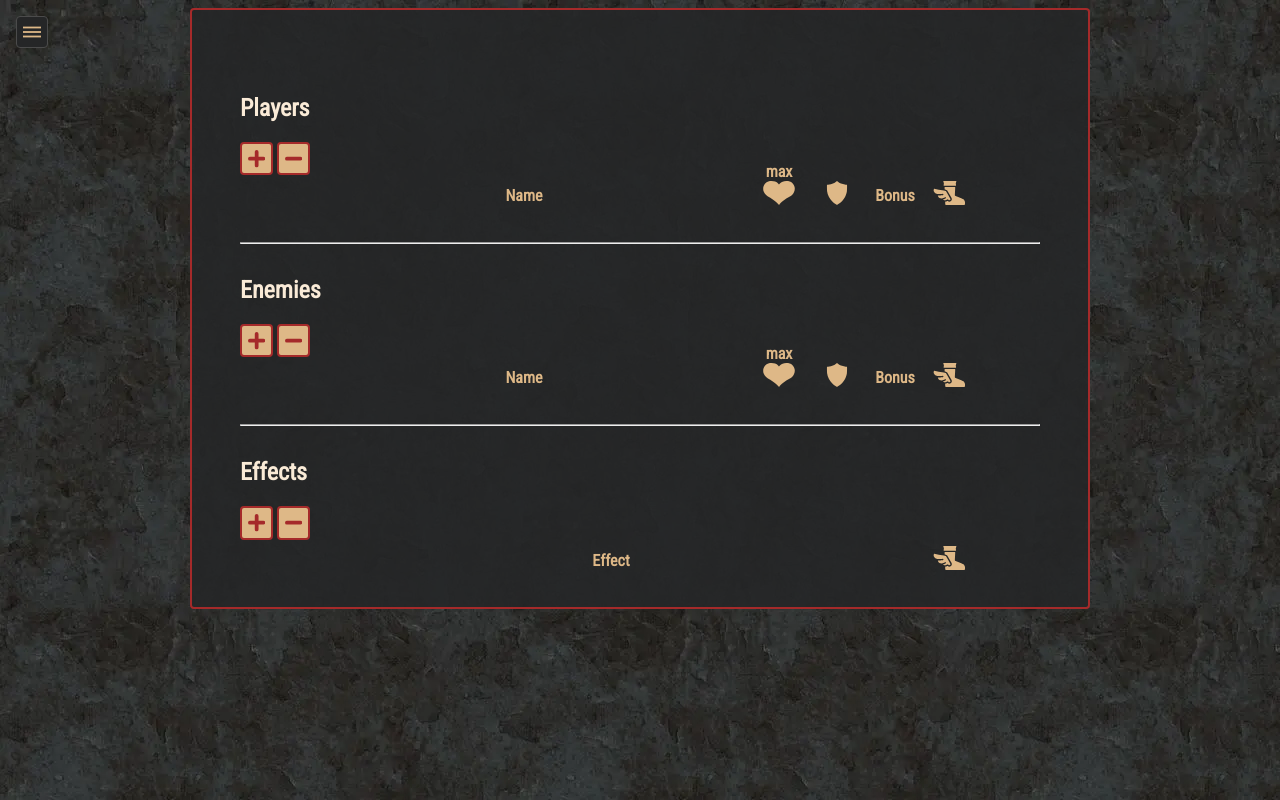
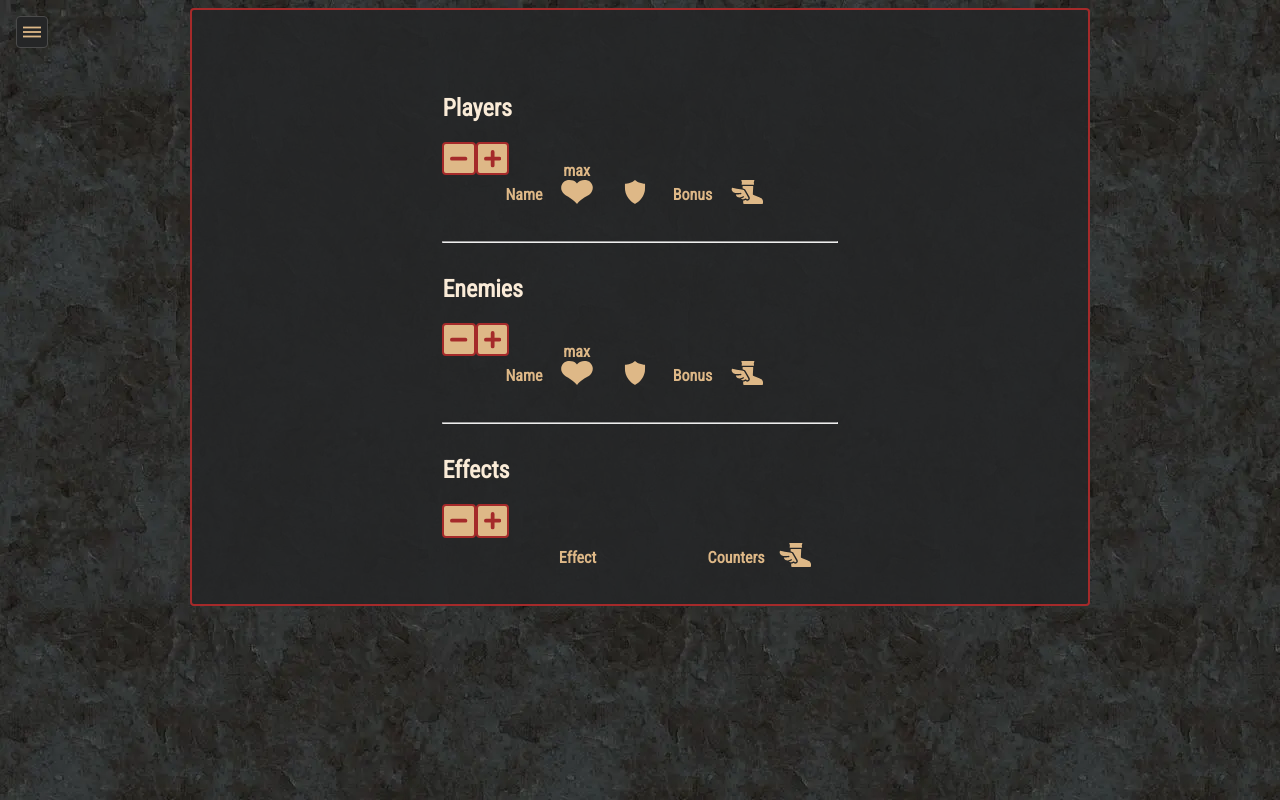
Before and after one commit to Edpacca/ednd-initiative, a Svelte app: page / in a window 1280 px wide. Built offline with nearby package versions, Linux system fonts and the light colour scheme.

Commit message:
develop effects table unlocked

```diff
--- a/src/app.css
+++ b/src/app.css
@@ -38,8 +38,9 @@ body {
 }
 
 table {
-    table-layout: fixed;
+    table-layout: auto;
     width: 100%;
+    max-width: 41em;
     border-collapse: collapse;
     border-spacing: 0;
     font-family: 'Roboto Condensed';
@@ -118,6 +119,7 @@ input:focus {
 
 .icon-header {
     height: 1.5rem;
+    width: 3rem;
 }
 
 .entity-type-button {
--- a/src/components/common/AddRemove.svelte
+++ b/src/components/common/AddRemove.svelte
@@ -1,20 +1,33 @@
 <script lang="ts">
     import PlusMinusButton from "./PlusMinusButton.svelte";
     export let isHidden = false;
-    export let isVertial = false;
+    export let vertical = false;
+    export let center = false;
     export let add: () => void;
     export let remove: () => void;
 </script>
 
-<div class:vertical={isVertial} class:hidden={isHidden}>
+<div
+    class="add-remove"
+    class:vertical={vertical}
+    class:hidden={isHidden}
+    class:center={center}>
+    <PlusMinusButton type="-" onClick={remove}/>
     <PlusMinusButton type="+" onClick={add}/>
-    <PlusMinusButton type="-" onClick={remove}/>
 </div>
 
 <style>
-    .vertical {
+    .add-remove {
         display: flex;
         align-items: center;
+        flex-direction: row;
+    }
+
+    .vertical {
         flex-direction: column;
     }
+
+    .center {
+        justify-content: center;
+    }
 </style>
--- a/src/components/effects/EffectInputUnlocked.svelte
+++ b/src/components/effects/EffectInputUnlocked.svelte
@@ -1,32 +1,17 @@
 <script lang="ts">
-    import AddRemove from "../common/AddRemove.svelte";
-import { getThemePath } from "../toolbar/selectTheme/setTheme";
+    import { getThemePath } from "../toolbar/selectTheme/setTheme";
     import type { Effect } from "./effect";
     export let effect: Effect;
 
     $: themePath = effect.theme ? getThemePath(effect.theme) : "";
-
-    const addCounter = () => {
-        if (effect.counters) {
-            effect.counters = [...effect.counters, 0]
-        } else {
-            effect.counters = [0]
-        }
-    }
-
-    const removeCounter = () => {
-        if (effect.counters.length > 0) {
-            effect.counters = [...effect.counters.slice(0, -1)]
-        }
-    }
 </script>
 
-<div>
+<div class="input-counters">
     <input class:effect-input={effect.theme} style={`--theme: ${themePath}`} placeholder="Effect" bind:value={effect.name}>
-    <AddRemove add={addCounter} remove={removeCounter}/>
 </div>
 
 <style>
+
     .effect-input {
         background: var(--theme);
         color: var(--white);
@@ -36,4 +21,10 @@ import { getThemePath } from "../toolbar/selectTheme/setTheme";
     .effect-input::placeholder {
         color: var(--light-grey);
     }
+
+    .input-counters {
+        display: flex;
+        flex-direction: row;
+        column-gap: 0.1rem;
+    }
 </style>
--- a/src/components/effects/EffectRowUnlocked.svelte
+++ b/src/components/effects/EffectRowUnlocked.svelte
@@ -1,11 +1,14 @@
 <script lang="ts">
+    import { dRoll } from "../../lib/dieRoll";
+    import type { Effect } from "./effect";
+    import { THEMES } from "../toolbar/selectTheme/themes";
     import Cave from "../../assets/icons/cave.svelte";
-    import { dRoll } from "../../lib/dieRoll";
+    import AddRemove from "../common/AddRemove.svelte";
     import D20Button from "../common/D20Button.svelte";
+    import NumberInput from "../common/NumberInput.svelte";
+    import EffectInputUnlocked from "./EffectInputUnlocked.svelte";
     import InitiativeValue from "../initiativeTable/InitiativeValue.svelte";
-    import { THEMES } from "../toolbar/selectTheme/themes";
-    import type { Effect } from "./effect";
-    import EffectInputUnlocked from "./EffectInputUnlocked.svelte";
+
     export let effect: Effect;
     let themeIndex = 0;
     const cycleTheme = () => {
@@ -16,15 +19,41 @@
             effect.theme = THEMES[themeIndex]
         }
     }
+
+    const addCounter = () => {
+        if (effect.counters) {
+            effect.counters = [...effect.counters, 0]
+        } else {
+            effect.counters = [0]
+        }
+    }
+
+    const removeCounter = () => {
+        if (effect.counters.length > 0) {
+            effect.counters = [...effect.counters.slice(0, -1)]
+        }
+    }
+
+
 </script>
 
 <tr>
-    <td class="blue svg-fit-container">
+    <td class="blue svg-fit-container td-icon">
         <button class="blank-button svg-fit" on:click={cycleTheme}>
             <Cave/>
         </button>
     </td>
     <td><EffectInputUnlocked effect={effect}/></td>
+    <td class="counters">
+        <AddRemove add={addCounter} remove={removeCounter} center={true}/>
+        {#if effect.counters}
+            {#each effect.counters as counter}
+                <div class="counter" class:thin-counter={effect.counters.length > 3}>
+                    <NumberInput bind:value={counter}/>
+                </div>
+            {/each}
+        {/if}
+    </td>
     <td>
         <InitiativeValue bind:initiative={effect.initiative} bonus={0}/>
     </td>
@@ -39,9 +68,27 @@
         border: none;
     }
 
+    .td-icon {
+        min-width: 3rem !important;
+    }
+
     button:hover {
         fill: var(--light-blue);
     }
 
+    .counters {
+        display: flex;
+        flex-direction: row;
+        column-gap: 0.1rem;
+        width: fit-content;
+    }
 
+    .counter {
+        max-width: 2.5rem;
+        min-width: 2.5rem;
+    }
+
+    .thin-counter {
+        min-width: 2rem;
+    }
 </style>
--- a/src/components/effects/EffectTable.svelte
+++ b/src/components/effects/EffectTable.svelte
@@ -18,9 +18,10 @@
 <table>
     <thead class="secondary">
         <th class="value-col"></th>
-        <th>Effect</th>
+        <th class="full-width">Effect </th>
+        <th class="fit-content">Counters</th>
         <th class="value-col"><div class="icon-header svg-fit-container"><Speed/></div></th>
-        <th class="fn-col"></th>
+        <th class="value-col"></th>
     </thead>
     <tbody>
         {#each $effects as effect}
@@ -28,3 +29,13 @@
         {/each}
     </tbody>
 </table>
+
+<style>
+    .fit-content {
+        width: fit-content;
+    }
+
+    .full-width {
+        width: 100%;
+    }
+</style>
--- a/src/components/entity/entityUnlocked/EntityInputUnlocked.svelte
+++ b/src/components/entity/entityUnlocked/EntityInputUnlocked.svelte
@@ -45,7 +45,7 @@
         {/if}
     </div>
     {#if isMinion}
-        <AddRemove add={addMinion} remove={removeMinion} isVertial={true}/>
+        <AddRemove add={addMinion} remove={removeMinion} vertical={true}/>
     {/if}
 </div>
 
```
